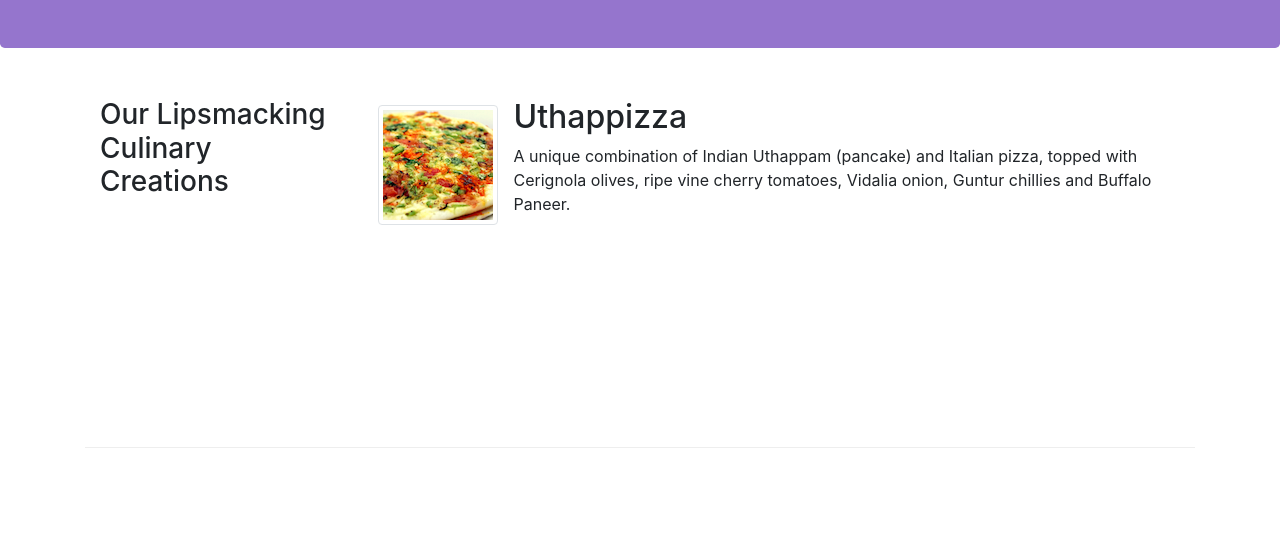
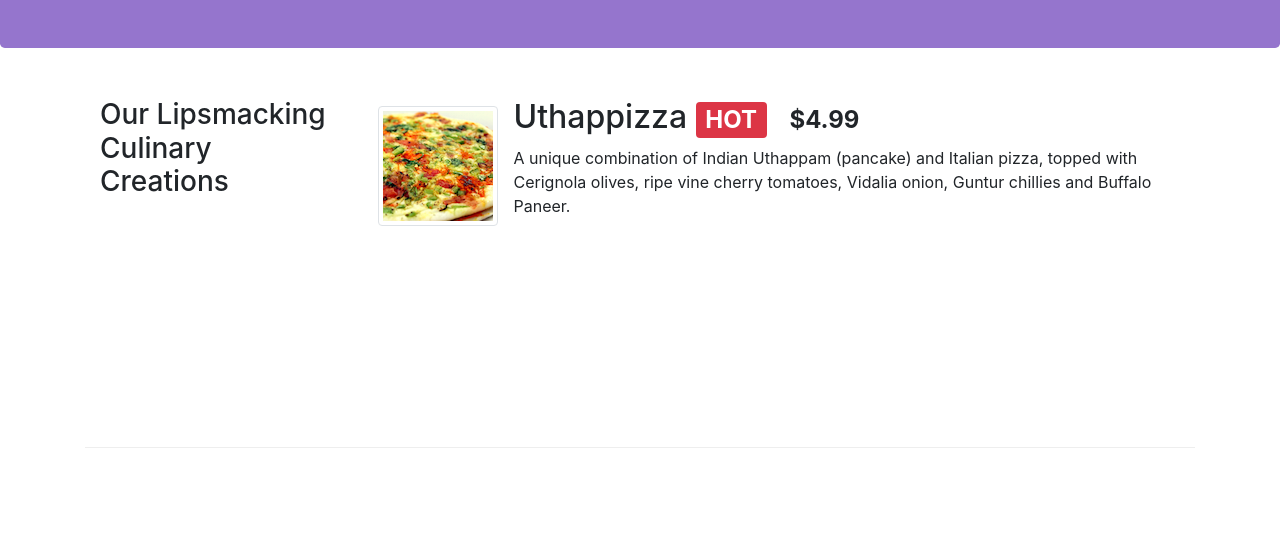
Before and after one commit to cwong8257/bootstrap-restaurant-site, a website: page index.html in a window 1280 px wide. Shown: the part 265-800 px from the top of the page. Drawn offline with nearby package versions, Linux system fonts and the light colour scheme.

Commit message:
Alerting Users

```diff
--- a/index.html
+++ b/index.html
@@ -56,7 +56,7 @@
                 <div class="media">
                     <img class="d-flex mr-3 img-thumbnail align-self-center" src="img/uthappizza.png" alt="uthapizza">
                     <div class="media-body">
-                      <h2 class="mt-0">Uthappizza</h2>
+                      <h2 class="mt-0">Uthappizza <span class="badge badge-danger">HOT</span> <span class="badge badge-default badge-pill">$4.99</span></h2>
                       <p class="hidden-xs-down">A unique combination of Indian Uthappam (pancake) and Italian pizza, topped with Cerignola olives, ripe vine cherry tomatoes, Vidalia onion, Guntur chillies and Buffalo Paneer.</p>
                     </div>
                 </div>
```
